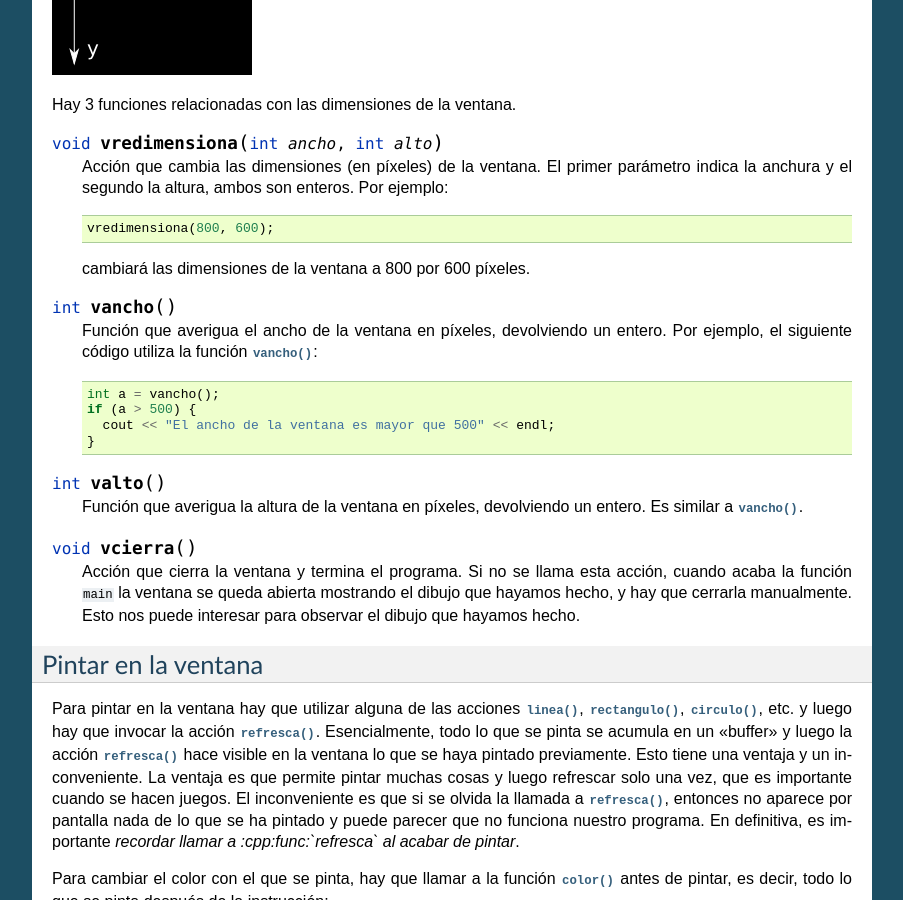
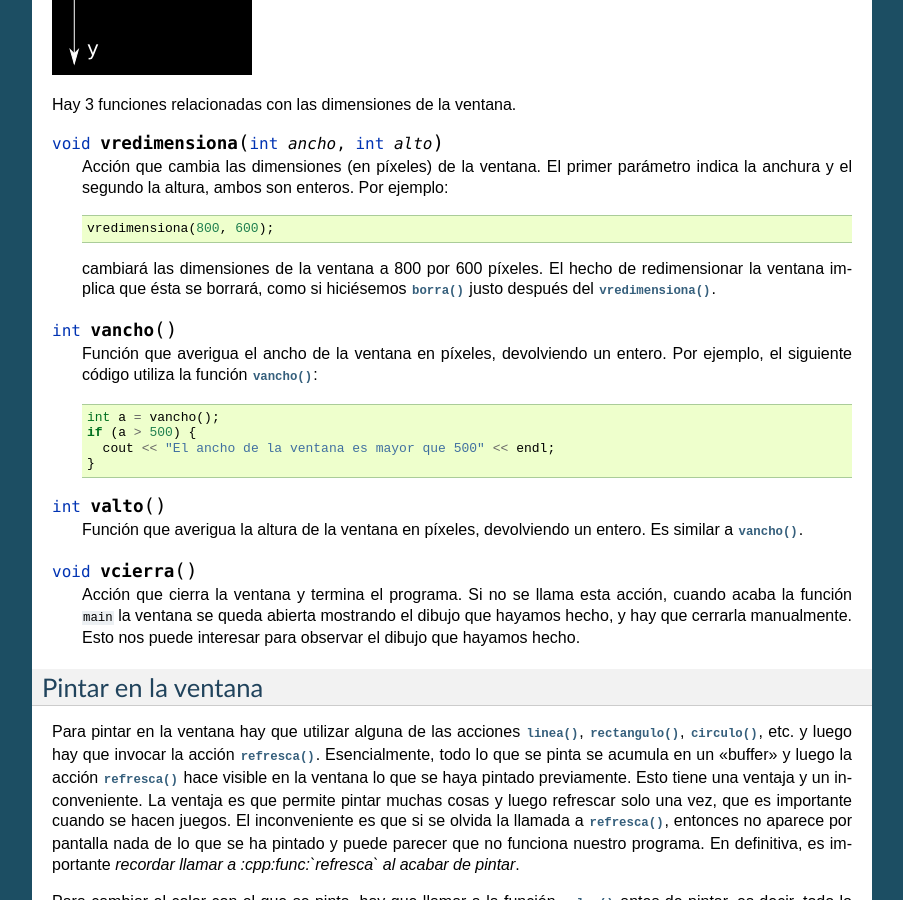
Before and after one commit to pauek/MiniWin, a Sphinx documentation site: the page built from docs/Utilizacion.rst, in a window 1280 px wide and 900 px high, scrolled down 916 px. Shown: the whole window, without its empty margins (198-1101 px from the left). Built offline with Sphinx 7.4.7, drawn with Linux system fonts in a browser that asks for light colours.

Commit message:
Corrección de un fallo bastante gordo: El bitmap de "backing-store" no se redimensionaba con `vredimensiona'.

```diff
--- a/docs/Utilizacion.rst
+++ b/docs/Utilizacion.rst
@@ -57,7 +57,10 @@ Hay 3 funciones relacionadas con las dimensiones de la ventana.
 
       vredimensiona(800, 600);
 
-   cambiará las dimensiones de la ventana a 800 por 600 píxeles.
+   cambiará las dimensiones de la ventana a 800 por 600 píxeles.  El
+   hecho de redimensionar la ventana implica que ésta se borrará, como
+   si hiciésemos :cpp:func:`borra` justo después del
+   :cpp:func:`vredimensiona`.
 
 .. cpp:function:: int vancho()
 
```
Also changed, not shown: 1 other file.
